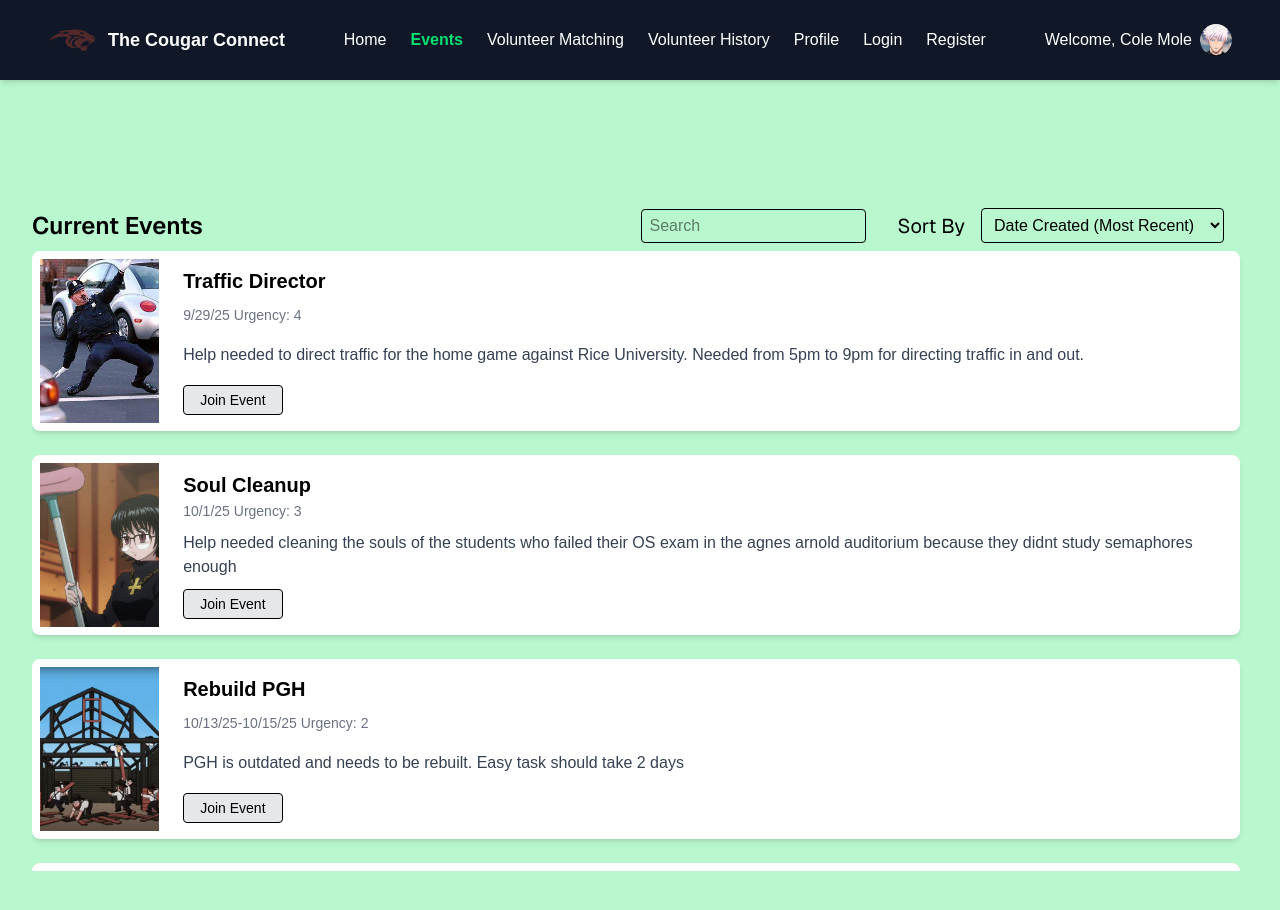
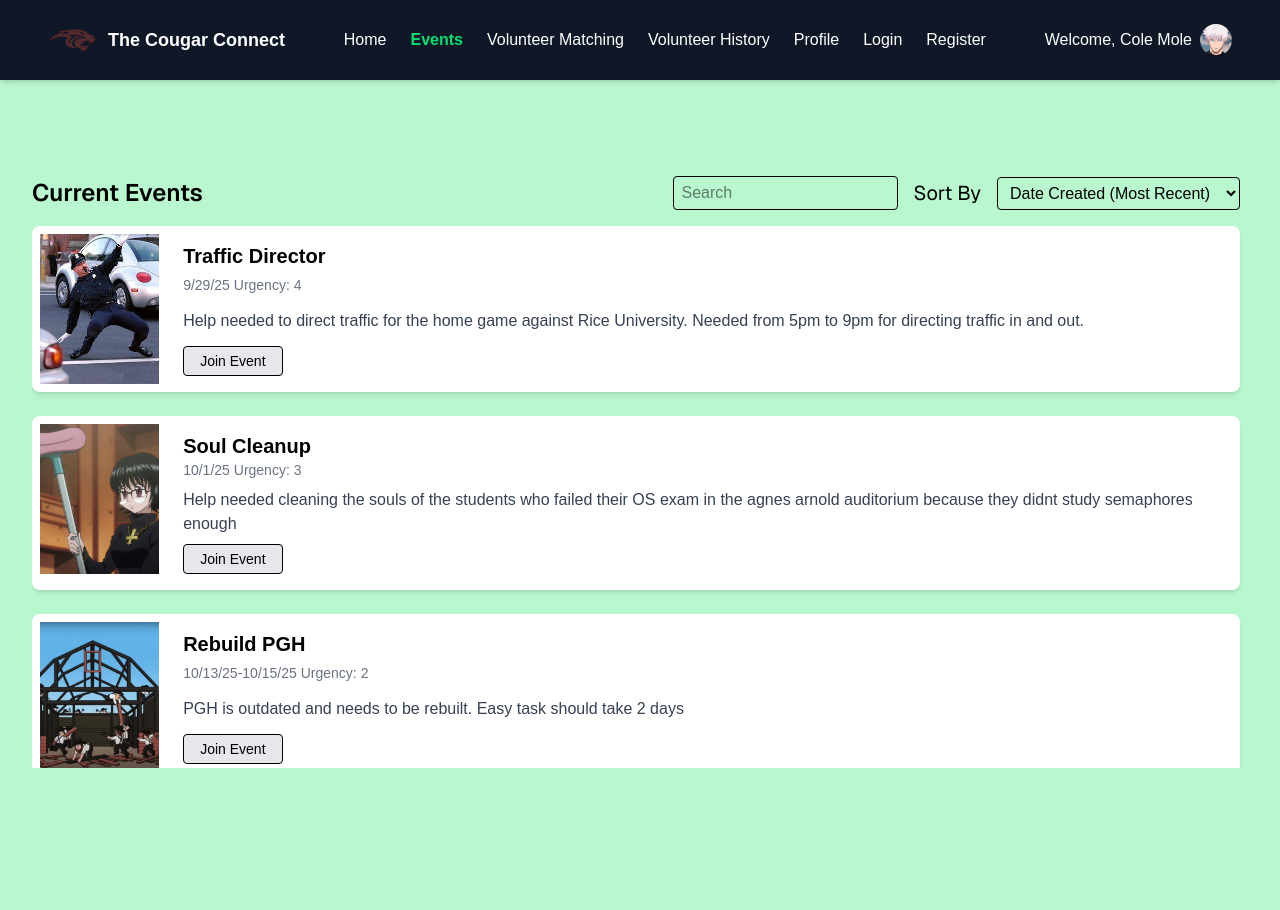
Before and after one commit to Colep39/4353-Project, a Next.js app in the folder frontend/: page /events in a window 1280 px wide. Shown: the top 910 px of the page. After the commit the page ends 800 px from the top, so only its background shows below. Built offline with nearby package versions, Linux system fonts and the light colour scheme.

Commit message:
Made some layout changes for the cards. Made it such that there is no double scroll when vertical dimensions of the window are abused. As many cards that can be displayed in the window are and then scroll for the remaining ones

```diff
--- a/frontend/src/app/components/events/CardGrid.jsx
+++ b/frontend/src/app/components/events/CardGrid.jsx
@@ -5,16 +5,18 @@ function CardGrid({ events, title, showButton = true, buttonLabel = "Join Event"
   const [sortBy, setSortBy] = useState('Date Created (Most Recent)');
 
   return (
-    <div className="px-8">
-      <div className="flex items-center justify-between text-black py-2 mt-30 pr-2">
+    <div className="h-full flex flex-col px-8">
+      <div className="shrink-0 py-4 pr-2">
+        <div className="flex items-center justify-between text-black">
           <h1 className="font-sans text-2xl font-semibold">{title || (userName ? `${userName}'s History` : "Current Events")}
-            {titleAction && <span>{titleAction}</span>}
+            {titleAction && <span className="ml-2">{titleAction}</span>}
           </h1>
+
           <div className="flex items-center gap-4">
-          <input type="search" name="eventSearch" id="eventSearch" placeholder="Search" className="px-2 py-1 border border-black rounded mr-4" value={searchTerm}
+            <input type="search" name="eventSearch" id="eventSearch" placeholder="Search" className="px-2 py-1 border border-black rounded" value={searchTerm}
               onChange={(e) => setSearchTerm(e.target.value)}/>
             <label className="font-sans text-xl" htmlFor="eventSort">Sort By</label>
-          <select className="px-2 py-1.75 border border-black rounded mr-4" name="eventSort" id="eventSort" value={sortBy}
+            <select className="px-2 py-1.5 border border-black rounded" name="eventSort" id="eventSort" value={sortBy}
               onChange={(e) => setSortBy(e.target.value)}>
               <option>Date Created (Most Recent)</option>
               <option>Date Created (Least Recent)</option>
@@ -23,15 +25,19 @@ function CardGrid({ events, title, showButton = true, buttonLabel = "Join Event"
             </select>
           </div>
         </div>
-      <div className="flex flex-col gap-6 max-h-[620px] overflow-y-auto pr-2">
+      </div>
+      <div className="flex-1 overflow-y-auto pr-2 space-y-6">
         {events.map((event) => (
-          <div key={event.id} className="flex bg-white rounded-lg shadow-md overflow-hidden min-h-[180px]">
-            <div className="w-[10%] m-2">
+          <div key={event.id} className="flex bg-white rounded-lg shadow-md overflow-hidden">
+            <div className="w-[10%] m-2 h-[150px]">
               <img src={event.image} alt={event.title} className="object-cover h-full w-full"/>
             </div>
+
             <div className="w-[90%] p-4 flex flex-col justify-between">
               <h2 className="text-xl font-semibold">{event.title}</h2>
-              <div className="text-sm text-gray-500 mb-2">{event.date} Urgency: {event.urgency}</div>
+              <div className="text-sm text-gray-500 mb-2">
+                {event.date} Urgency: {event.urgency}
+              </div>
               <p className="text-gray-700">{event.description}</p>
               {showButton ? (
                 <div className="mt-2">
--- a/frontend/src/app/events/page.jsx
+++ b/frontend/src/app/events/page.jsx
@@ -44,9 +44,9 @@ function EventsPage() {
 
   return (
     <>
-        <div className="bg-green-200 min-h-screen">
-          <CardGrid events={sampleEvents} />
-        </div>
+      <div className="max-h-[calc(100vh-12rem)] h-[calc(100vh-12rem)] mt-20">
+        <CardGrid events={sampleEvents} />
+      </div>
     </>
   );
 }
--- a/frontend/src/app/volunteerHistory/page.jsx
+++ b/frontend/src/app/volunteerHistory/page.jsx
@@ -48,7 +48,9 @@ function VolunteerHistory() {
 
   return (
     <>
-      <CardGrid events={sampleVolunteerHistory} userName={sampleUser.fullName} showButton={false}/>
+      <div className="max-h-[calc(100vh-12rem)] h-[calc(100vh-12rem)] mt-20">
+        <CardGrid events={sampleVolunteerHistory} userName={sampleUser.fullName} showButton={false}/>
+      </div>
     </>
   );
 }
--- a/frontend/src/app/volunteerMatching/page.jsx
+++ b/frontend/src/app/volunteerMatching/page.jsx
@@ -58,11 +58,12 @@ function VolunteerMatching() {
 
   return (
     <>
-      <CardGrid events={events} title="Event Matching" buttonLabel="Match Volunteers" titleAction={
-          <button className="ml-5 bg-gray-200 border border-black rounded px-2 py-1 text-sm font-medium hover:bg-gray-300 cursor-pointer"onClick={() => setIsModalOpen(true)}>
-              Create Event
-          </button>}
-      />
+      <div className="max-h-[calc(100vh-12rem)] h-[calc(100vh-12rem)] mt-20">
+        <CardGrid events={events} title="Event Matching" buttonLabel="Match Volunteers" titleAction={
+            <button className="ml-5 bg-gray-200 border border-black rounded px-2 py-1 text-sm font-medium hover:bg-gray-300 cursor-pointer"onClick={() => setIsModalOpen(true)}>
+                Create Event
+            </button>}/>
+      </div>
 
       {isModalOpen && (
         <div className="fixed inset-0 backdrop-blur-xs flex justify-center items-center z-50">
```
Lines whose indentation alone changed are shown as unchanged.
